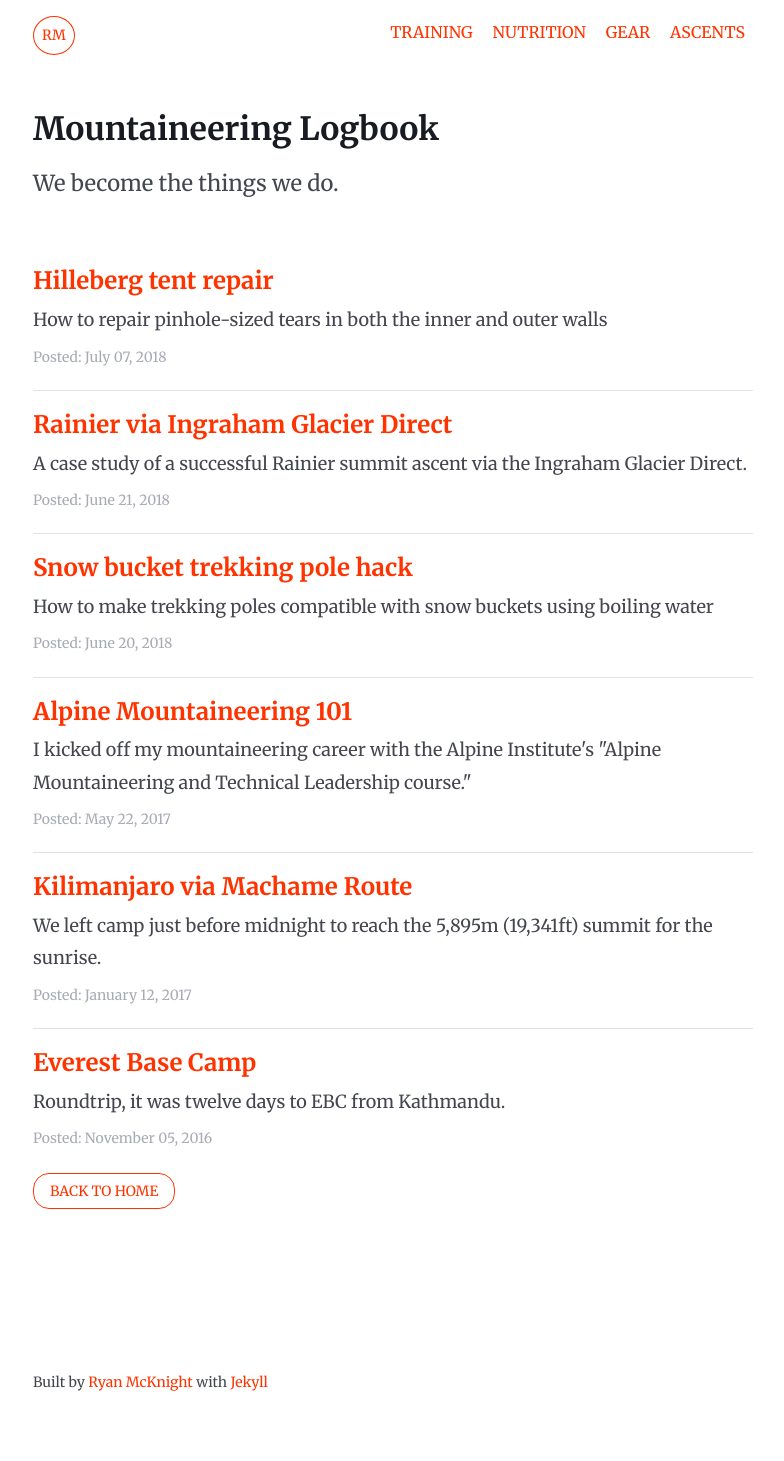
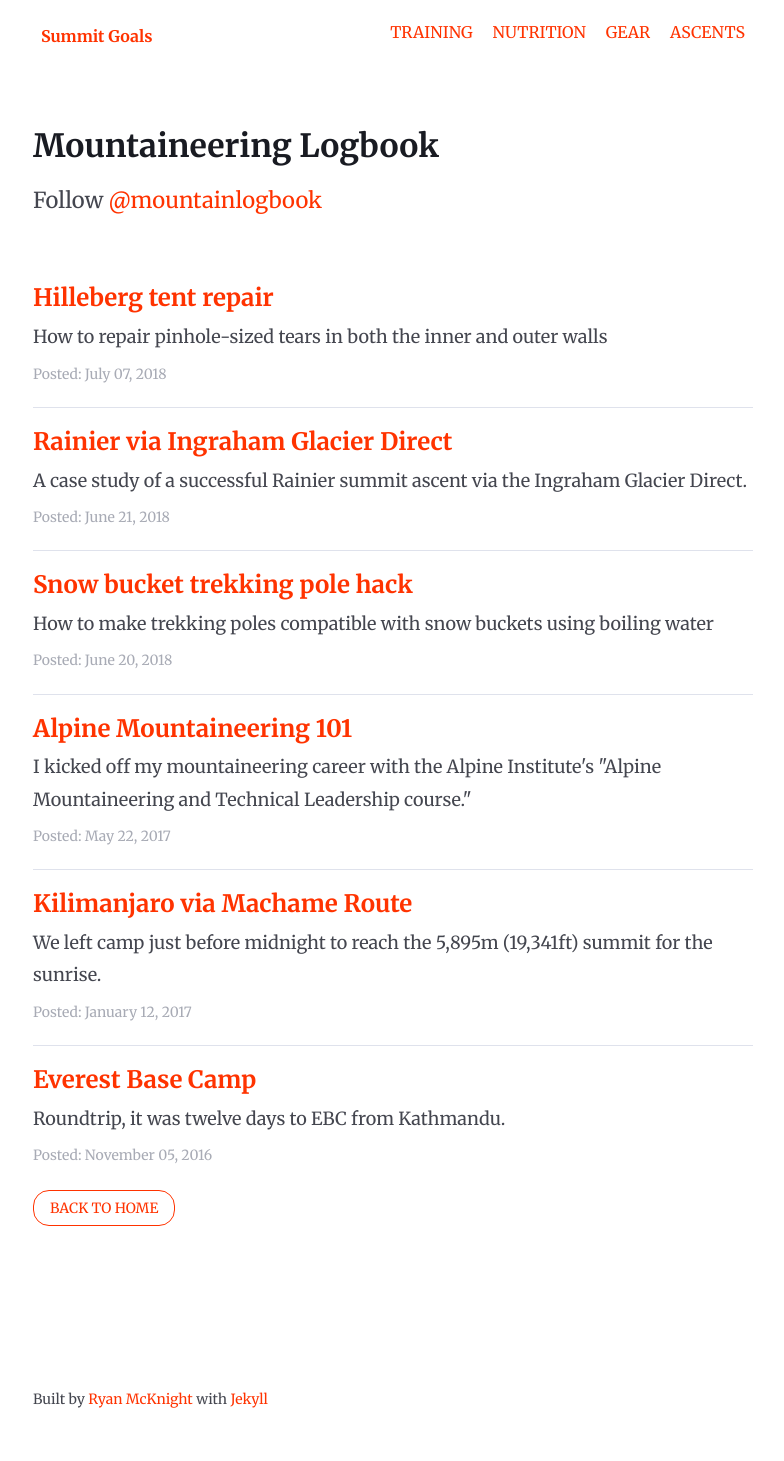
Before and after one commit to mcknightlabs/summitgoals, a Jekyll site: the page built from index.html, in a window 1280 px wide. Shown: the whole page, without its empty margins (247-1031 px from the left). Built offline with Jekyll 4.4.1, drawn with Linux system fonts in a browser that asks for light colours.

Commit message:
updates summit goals styling

```diff
--- a/_includes/nav-desktop.html
+++ b/_includes/nav-desktop.html
@@ -1,5 +1,5 @@
 <nav class="top-nav-desktop">
-	<a href="{{ site.github.url }}" class="{% if page.url == '/index' %}current{% endif %}"><span class="site-logo site-logo-inside">RM</span></a>
+	<a href="{{ site.github.url }}" class="{% if page.url == '/index' %}current{% endif %}"><span class="site-logo site-logo-inside">Summit Goals</span></a>
 	<ul class="nav">
 		<li>
 			<a href="{{ site.github.url }}/training" class="{% if page.url == '/training' %}current{% endif %}">Training</a>
--- a/_layouts/default.html
+++ b/_layouts/default.html
@@ -32,7 +32,7 @@
 
 	<body class="top-nav-push">
 		<div class="menu-wrapper hide-on-desktop">
-			<a href="{{ site.github.url }}/index.html" class="{% if page.url == '/index.html' %}current{% endif %}"><span class="site-logo site-logo-outside">RM</span></a>
+			<a href="{{ site.github.url }}/index.html" class="{% if page.url == '/index.html' %}current{% endif %}"><span class="site-logo site-logo-outside">Summit Goals</span></a>
 			{% include nav-mobile.html navclass='nav-top' %}
 			<a id="showTopPush" class="main-menu-btn">Menu <img src="{{ site.github.url }}/media/img/menu-icon.png" width="25" height="14" class="hamburger-icon"></a>
 		</div>
--- a/index.html
+++ b/index.html
@@ -10,7 +10,7 @@ og_type: website
 
 <section class="article-section">
 	<h1>Mountaineering Logbook</h1>
-	<p class="page-description">We become the things we do.</p>
+	<p class="page-description">Follow <a href="https://www.instagram.com/mountainlogbook/@mountainlogbook">@mountainlogbook</a> </p>
 	<ul class="article-list">
 		{% for post in site.posts %}
 		<li>
--- a/scss/_global.scss
+++ b/scss/_global.scss
@@ -70,7 +70,7 @@ table {
 }
 p, li {
 	color: #44464f;
-	font-size: 1.125rem;
+	font-size: 1rem;
 	font-weight: 400;
 	line-height: 1.8;
 }
@@ -191,6 +191,9 @@ blockquote {
 }
 // medium screen size up
 @media (min-width: 600px ) {
+	p, li {
+		font-size: 1.125rem;
+	}
 	.store {
 		grid-gap: 2rem;
 		.product {
--- a/stylesheets/app.css
+++ b/stylesheets/app.css
@@ -427,7 +427,7 @@ table caption .details {
 
 p, li {
   color: #44464f;
-  font-size: 1.125rem;
+  font-size: 1rem;
   font-weight: 400;
   line-height: 1.8; }
 
@@ -532,6 +532,9 @@ blockquote p, blockquote citation, blockquote citation a, blockquote li {
   letter-spacing: 1px; }
 
 @media (min-width: 600px) {
+  p, li {
+    font-size: 1.125rem; }
+
   .store {
     grid-gap: 2rem; }
   .store .product {
@@ -564,7 +567,8 @@ blockquote p, blockquote citation, blockquote citation a, blockquote li {
 
 header {
   display: block;
-  margin: 1rem 0 3rem 0; }
+  margin: 0 0 3rem 0;
+  padding: 1rem 0; }
 
 .rtmup-headshot {
   float: right;
@@ -609,21 +613,12 @@ header {
 .site-logo {
   display: inline-block;
   text-align: center;
-  font-weight: 400;
-  font-size: .875rem;
+  font-weight: 600;
   font-family: 'Merriweather', Georgia, serif;
-  border: solid 1px #333;
-  border-radius: 50%;
   line-height: 1.5;
-  padding: .5rem;
-  color: #333; }
-.site-logo:hover {
-  background: #333;
-  border: solid 1px #333;
-  color: #fff; }
+  padding: .5rem; }
 
 .menu-wrapper {
-  background: #F4F5F7;
   padding: 1rem 0.9375rem;
   border-bottom: solid 1px #ccc;
   margin-bottom: 2.5rem; }
@@ -634,7 +629,7 @@ header {
   display: block;
   text-align: center;
   background: none;
-  margin: .5rem 0 0 0;
+  margin: .25rem 0 0 0;
   color: #191b22; }
 .main-menu-btn:hover {
   text-decoration: none; }
@@ -688,12 +683,7 @@ header {
 
   .site-logo {
     float: none;
-    color: #FF3300;
-    border: solid 1px #FF3300; }
-  .site-logo:hover {
-    background: #FF3300;
-    border-color: #FF3300;
-    color: #fff; }
+    color: #FF3300; }
 
   .site-logo-inside {
     margin-top: 0; }
```
Also changed, not shown: scss/_nav.scss (+4 -19 lines), 1 other file.
